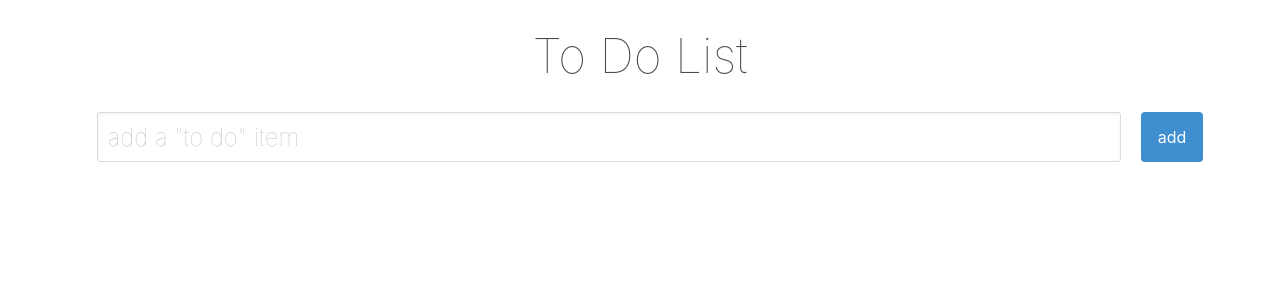
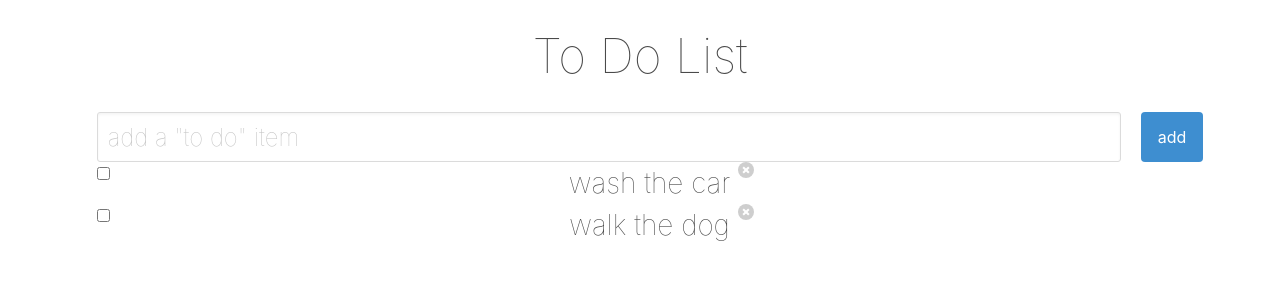
Before and after one commit to saraharneson/to-do-list, a React (Create React App) app: page / in a window 1280 px wide. Shown: the top 300 px of the page. Built offline with nearby package versions, Linux system fonts and the light colour scheme.

Commit message:
Fix remaining defaults, enable delete button still to do.

```diff
--- a/src/App.css
+++ b/src/App.css
@@ -23,3 +23,31 @@ h1 {
 .add-item {
   height: 50px;
 }
+
+.control {
+  display: block;
+}
+
+.displayed-items {
+  width: 80%;
+  font-size: 1.75rem;
+  font-weight: 100;
+  margin: 0 20px;
+  vertical-align: top;
+  display: inline-block;
+}
+
+.delete {
+  display: inline-block;
+  vertical-align: top;
+}
+
+.check-box {
+  display: inline-block;
+  vertical-align: top;
+  margin: 0 20px 0 10px;
+}
+
+.check-box:hover {
+  color: #CD5C5C;
+}
--- a/src/App.js
+++ b/src/App.js
@@ -13,7 +13,6 @@ class App extends Component {
         { value: 'walk the dog' }
       ]
     }
-    console.log(this.state.items)
     this.handleChange = this.handleChange.bind(this)
   }
 
@@ -21,12 +20,13 @@ class App extends Component {
     this.setState({ text: event.target.value })
   }
 
-  // addItem () {
-  // }
-
-  // should we use something to use enter as submit, or just use button?
-  // enterText (e) {
-  // }
+  addItem (e) {
+    const newItem = { 'value': this.state.text }
+    this.setState({
+      items: this.state.items.concat(newItem)
+    })
+    e.preventDefault()
+  }
 
   render () {
     const items = this.state.items
@@ -41,10 +41,10 @@ class App extends Component {
                 onChange={(e) => this.handleChange(e)}
                 placeholder='add a "to do" item'
                 value={this.state.text} />
-              <button className='add-item button is-info'
-                type='submit'
-                onSubmit={items.push}>add</button>
-              <Item text={this.state.text} item={this.state.items} />
+              <button className='add-item button is-info' onClick={(e) => this.addItem(e)}
+              >add</button>
+              {items.map((item, idx) =>
+                <Item itemValue={item.value} key={idx} />)}
             </div>
           </div>
         </form>
--- a/src/item.js
+++ b/src/item.js
@@ -3,19 +3,46 @@ import 'bulma/css/bulma.css'
 import './App.css'
 
 class Item extends Component {
-  constructor () {
+  constructor (props) {
     super()
     this.state = {
+      isEditing: false,
+      text: props.itemValue
+    }
+    this.handleChange = this.handleChange.bind(this)
+  }
+
+  handleChange (event) {
+    this.setState({ text: event.target.value })
+  }
+
+  edit () {
+    this.setState({
+      isEditing: true
+    })
+  }
+
+  save () {
+    this.setState({
       isEditing: false
-    }
+    })
   }
 
   render () {
     return (
       <React.Fragment>
         {this.state.isEditing
-          ? <h1>waiting for items!</h1>
-          : <h1>{this.props.item.value}</h1>
+          ? <input className='edit-field'
+            value={this.state.text}
+            placeholder={this.state.text}
+            onBlur={() => this.save()}
+            onChange={(event) => this.handleChange(event)} />
+          : <div className='item-list'
+            onDoubleClick={() => this.edit()}>
+            <input className='check-box' type='checkbox' />
+            <p className='displayed-items'>{this.state.text} <button className='delete is-small'
+            /></p>
+          </div>
         }
       </React.Fragment>
     )
```
